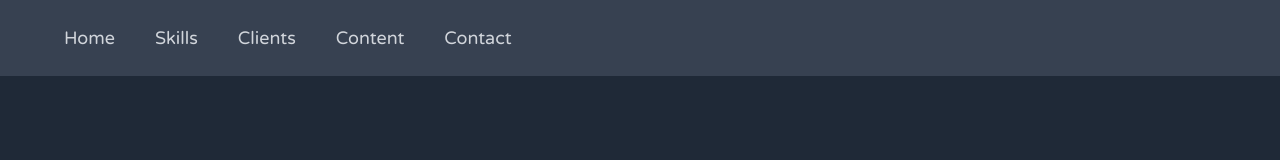
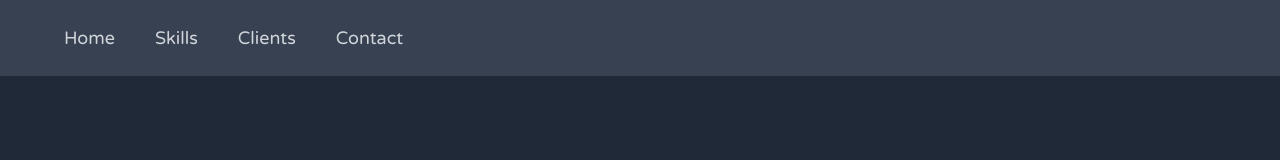
Before and after one commit to adreaisbad/adrea, a React (Create React App) app: page / in a window 1280 px wide. Shown: the top 160 px of the page. Built offline with nearby package versions, Linux system fonts and the light colour scheme.

Commit message:
Update Header.jsx

```diff
--- a/src/sections/Header.jsx
+++ b/src/sections/Header.jsx
@@ -15,10 +15,6 @@ const navigation = [
   {
     href: "/clients",
     name: "Clients",
-  },
-  {
-    href: "/content",
-    name: "Content",
   },
   {
     href: "/contact",
```
